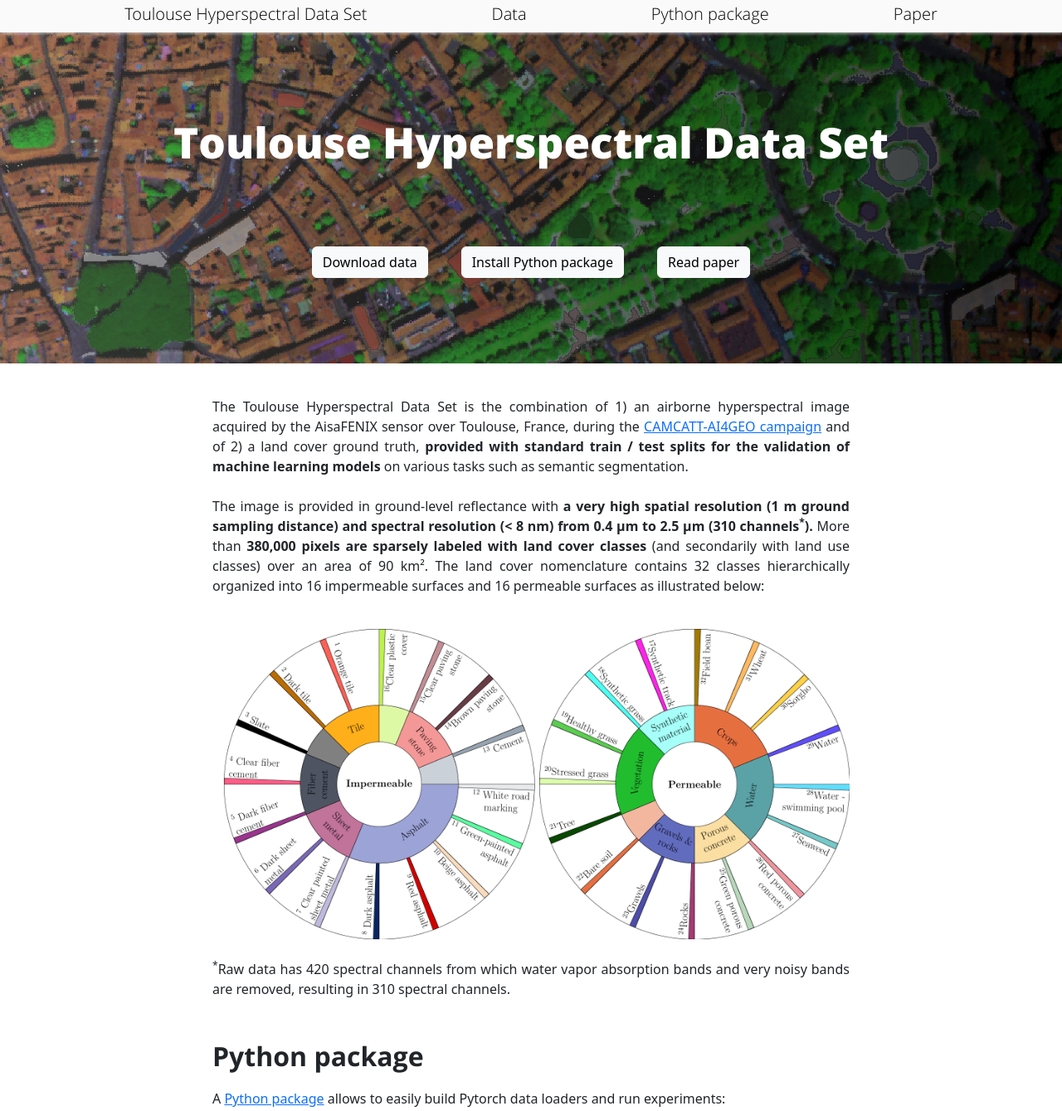
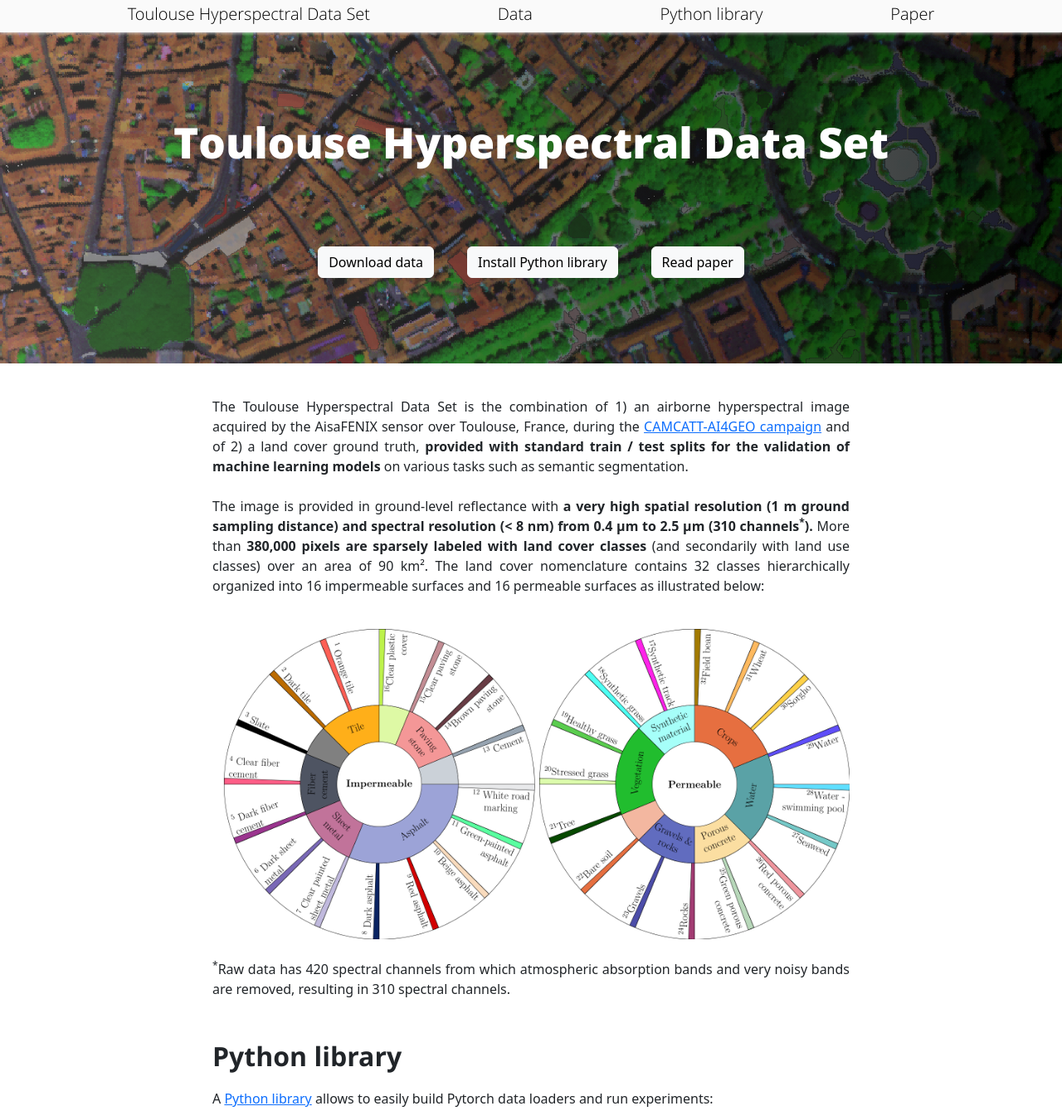
Before and after one commit to Romain3Ch216/toulouse.dataset, a plain HTML site: page index.html in a window 1280 px wide. Shown: the top 1339 px of the page at 83% size. Drawn offline with nearby package versions, Linux system fonts and the light colour scheme.

Commit message:
update index

```diff
--- a/index.html
+++ b/index.html
@@ -20,7 +20,7 @@
         <nav>
             <h3 class="navlink" id="sitename"><a href="">Toulouse Hyperspectral Data Set</a></h3>
             <h3 class="navlink"><a href="#download">Data</a></h3>
-            <h3 class="navlink"><a href="https://tlsehypdataset.readthedocs.io/en/latest/" target="_blank">Python package</a></h3>
+            <h3 class="navlink"><a href="https://tlsehypdataset.readthedocs.io/en/latest/" target="_blank">Python library</a></h3>
             <h3 class="navlink"><a href="https://arxiv.org/pdf/2311.08863.pdf" target="_blank">Paper</a></h3>
         </nav>
 
@@ -29,7 +29,7 @@
             <h1>Toulouse Hyperspectral Data Set</h1>
             <div class="buttons">
                 <a href="#download" class="btn btn-light btn-left" role="button">Download data</a>
-                <a href="https://tlsehypdataset.readthedocs.io/en/latest/" target="_blank" class="btn btn-light btn-left" role="button">Install Python package</a>
+                <a href="https://tlsehypdataset.readthedocs.io/en/latest/" target="_blank" class="btn btn-light btn-left" role="button">Install Python library</a>
                 <a href="https://arxiv.org/pdf/2311.08863.pdf" target="_blank" class="btn btn-light" role="button">Read paper</a>
             </div>
           </div>
@@ -48,11 +48,11 @@
                 <img src="static/img/nomenclature.png" alt="Nomenclature" class="nomenclature-img"/>
             </div>
             <br>
-            <p><sup>*</sup>Raw data has 420 spectral channels from which water vapor absorption bands and very noisy bands are removed, resulting in 310 spectral channels. </p>
-            <h2>Python package</h2>
+            <p><sup>*</sup>Raw data has 420 spectral channels from which atmospheric absorption bands and very noisy bands are removed, resulting in 310 spectral channels. </p>
+            <h2>Python library</h2>
 
             <p>
-                A <a href="https://tlsehypdataset.readthedocs.io/en/latest/" target="_blank">Python package</a> allows to easily build Pytorch data loaders and run experiments:
+                A <a href="https://tlsehypdataset.readthedocs.io/en/latest/" target="_blank">Python library</a> allows to easily build Pytorch data loaders and run experiments:
             </p>
 
             <div class="highlight">
@@ -93,7 +93,7 @@
 
                 <br> <br>
 
-                The ground truth is directly included in the <a href="https://tlsehypdataset.readthedocs.io/en/latest/" target="_blank">Python package</a>. If you do not use it, you can still download the ground truth <a href="https://github.com/Romain3Ch216/TlseHypDataSet/tree/main/TlseHypDataSet/ground_truth" target="_blank">here</a>.
+                The ground truth is directly included in the <a href="https://tlsehypdataset.readthedocs.io/en/latest/" target="_blank">Python library</a>. If you do not use it, you can still download the ground truth <a href="https://github.com/Romain3Ch216/TlseHypDataSet/tree/main/TlseHypDataSet/ground_truth" target="_blank">here</a>.
             </p>
 
            <h2>Citation</h2>
```
